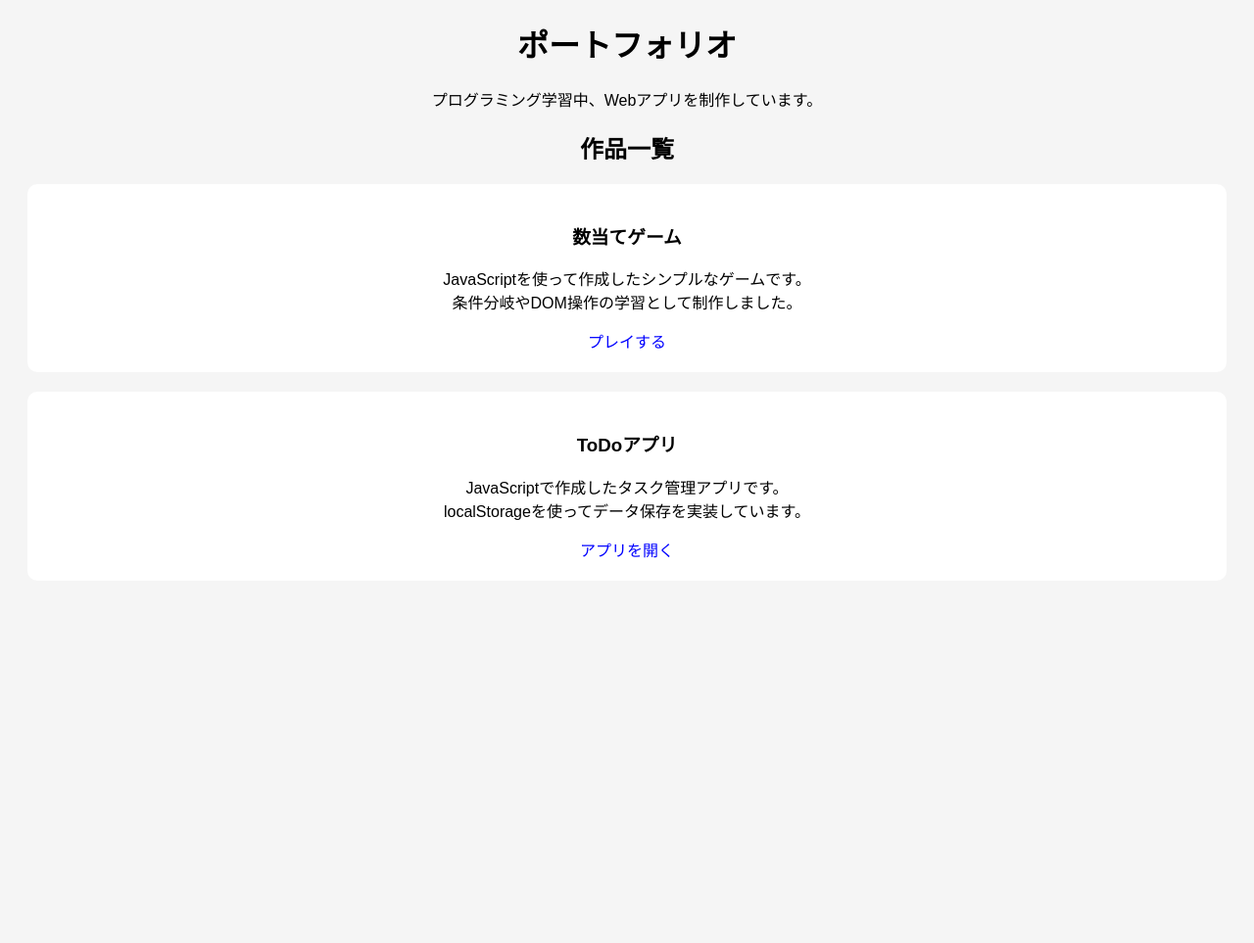
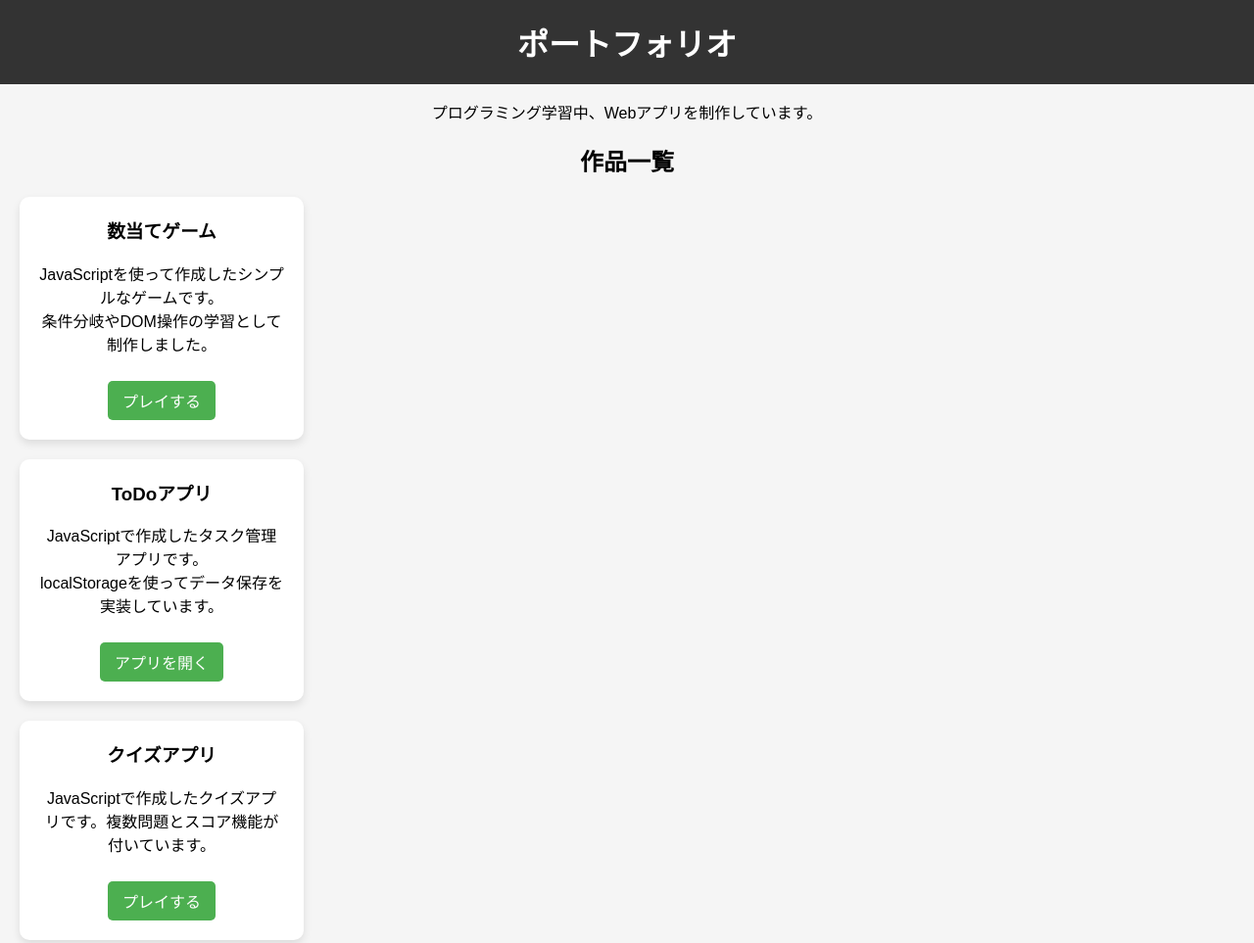
Before and after one commit to M-Shuto725/My-portfolio, a plain HTML site: page index.html in a window 1280 px wide. Shown: the top 963 px of the page at 98% size. Before the commit the page ends 800 px from the top, so only its background shows below. Drawn offline with Linux system fonts and the light colour scheme.

Commit message:
cssとクイズを追加

```diff
--- a/index.html
+++ b/index.html
@@ -3,6 +3,7 @@
 <head>
   <meta charset="UTF-8">
   <meta name="viewport" content="width=device-width, initial-scale=1.0">
+  <link rel="stylesheet" href="style.css">
   <title>ポートフォリオ</title>
 
   <style>
@@ -55,6 +56,12 @@
       <a href="https://m-shuto725.github.io/todo-app/">アプリを開く</a>
     </div>
 
+    <div class="card">
+      <h3>クイズアプリ</h3>
+      <p>JavaScriptで作成したクイズアプリです。複数問題とスコア機能が付いています。</p>
+      <a href="https://m-shuto725.github.io/quiz-app/">プレイする</a>
+    </div>
+
   </div>
 
 </body>
--- /dev/null
+++ b/style.css
@@ -0,0 +1,48 @@
+body {
+  font-family: Arial, sans-serif;
+  background-color: #f5f5f5;
+  margin: 0;
+  text-align: center;
+}
+
+h1 {
+  background-color: #333;
+  color: white;
+  padding: 20px;
+  margin: 0;
+}
+
+.container {
+  display: flex;
+  justify-content: center;
+  flex-wrap: wrap;
+  margin: 20px;
+  gap: 20px;
+}
+
+.card {
+  background: white;
+  width: 250px;
+  margin: 15px;
+  padding: 15px;
+  border-radius: 10px;
+  box-shadow: 0 4px 8px rgba(0,0,0,0.1);
+}
+
+.card h3 {
+  margin-top: 0;
+}
+
+.card a {
+  display: inline-block;
+  margin-top: 10px;
+  padding: 8px 15px;
+  background-color: #4CAF50;
+  color: white;
+  text-decoration: none;
+  border-radius: 5px;
+}
+
+.card a:hover {
+  background-color: #45a049;
+}
```
